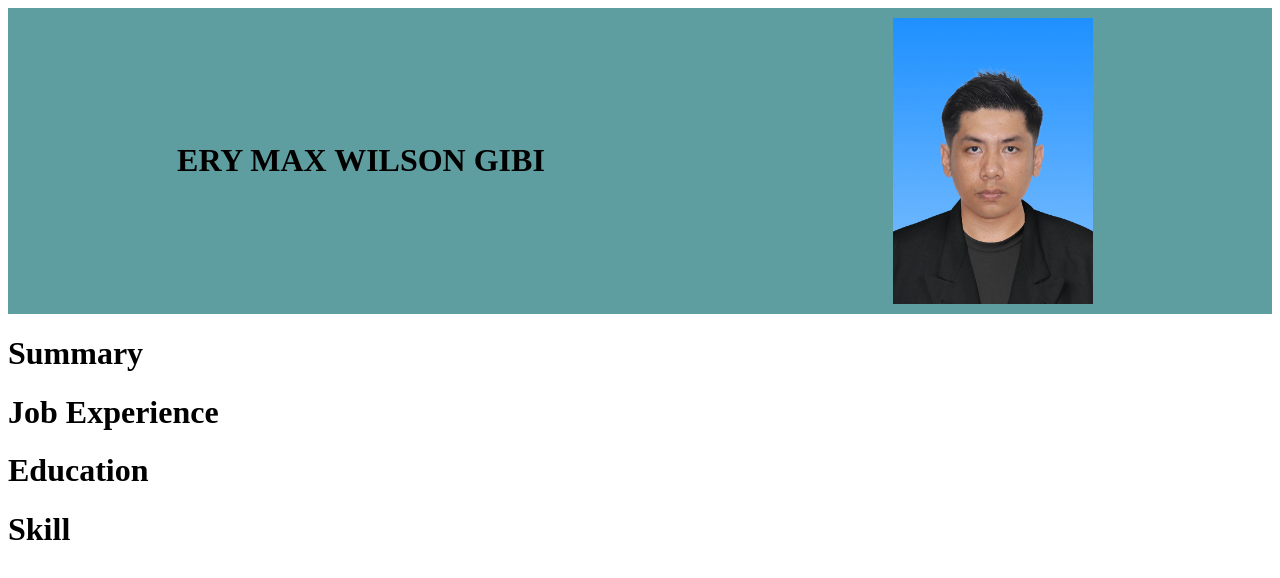
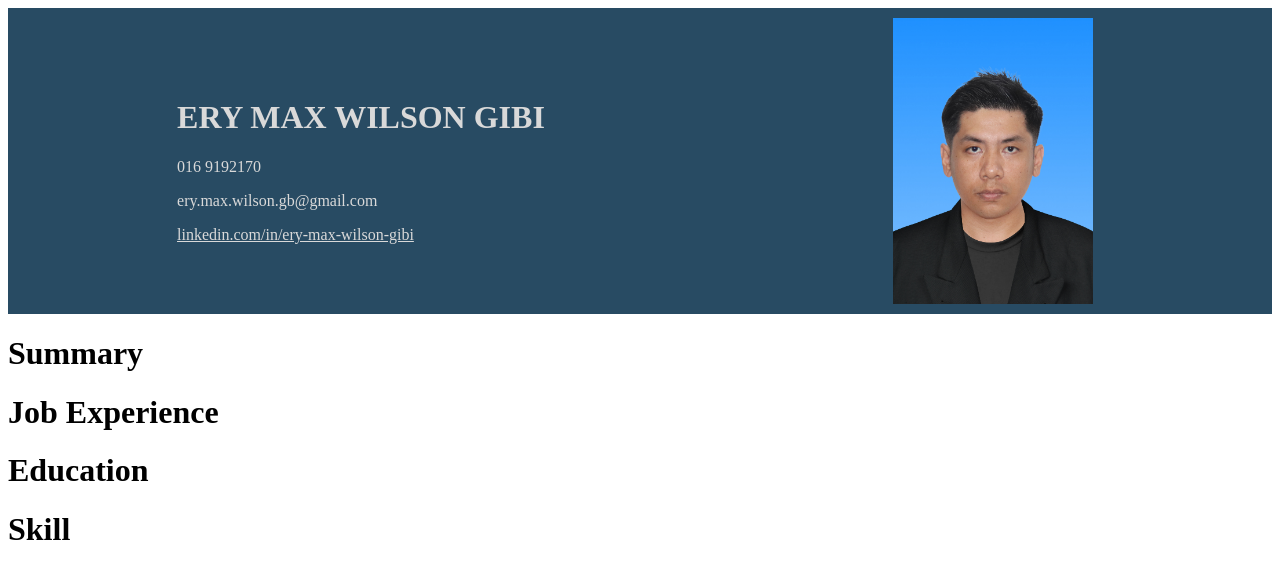
Before and after one commit to ery-max-wilson-gb/resume, a plain HTML site: page index.html in a window 1280 px wide. Drawn offline with Linux system fonts and the light colour scheme.

Commit message:
style and add personal info

```diff
--- a/index.html
+++ b/index.html
@@ -6,7 +6,13 @@
     </head>
     <body>
         <header>
-            <h1>ERY MAX WILSON GIBI</h1>
+            <div>
+                <h1>ERY MAX WILSON GIBI</h1>
+                 <p>016 9192170</p>
+                 <P>ery.max.wilson.gb@gmail.com</P>
+                 <a href="https://linkedin.com//in/ery-max-wilson-gibi">linkedin.com/in/ery-max-wilson-gibi</a>
+            </div>
+
             <img src="image/ERY_MAX_WILSON_GIBI.jpg">
         </header>
         <main>
--- a/style/style.css
+++ b/style/style.css
@@ -4,7 +4,8 @@ header
     align-items: center;
     justify-content:space-around;
     flex-direction: row;
-    background-color:cadetblue;
+    color:#d9d9d9;
+    background-color:#284b63;
 }
 
 img
@@ -14,6 +15,17 @@ img
     padding:10px;
 
 }
+
+a:link{
+    color:#d9d9d9;
+
+
+}
+
+a:visited
+{
+    color:white;
+}
 body
 {
 
```
